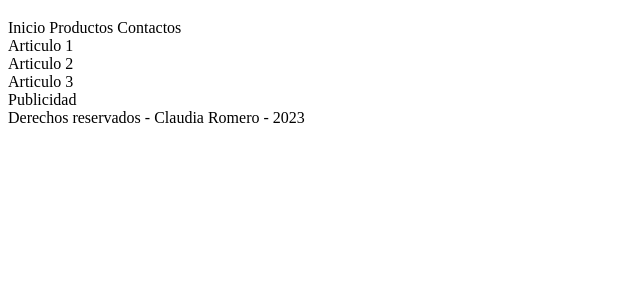
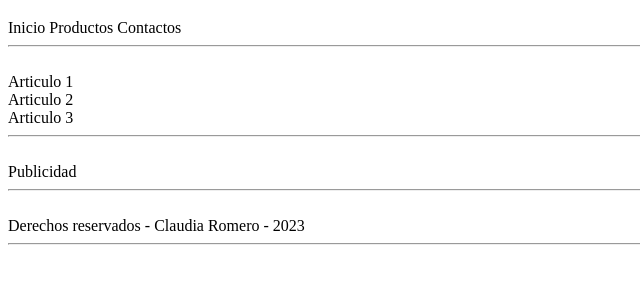
Before and after one commit to lupitaromero/JuniorCR, a plain HTML site: page ejemplo01.html in a window 1280 px wide. Shown: the part 61-344 px from the top of the page, without its empty margins (0-640 px from the left). Drawn offline with Linux system fonts and the light colour scheme.

Commit message:
modificaciones

```diff
--- a/ejemplo01.html
+++ b/ejemplo01.html
@@ -11,6 +11,8 @@
         Productos
         Contactos
     </nav>
+    <hr>
+    <br>
     <section>
         <article>
             Articulo 1
@@ -21,12 +23,17 @@
         <article>
             Articulo 3
         </article>
+        <hr>
     </section>
+    <br>
     <aside>
         Publicidad
     </aside>
+    <hr>
+    <br>
     <footer>
         Derechos reservados - Claudia Romero - 2023
     </footer>
+    <hr>
 </body>
 </html>
```
